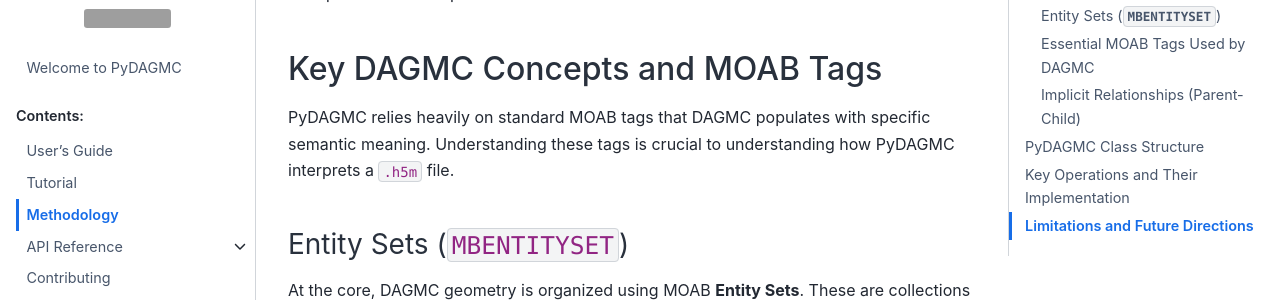
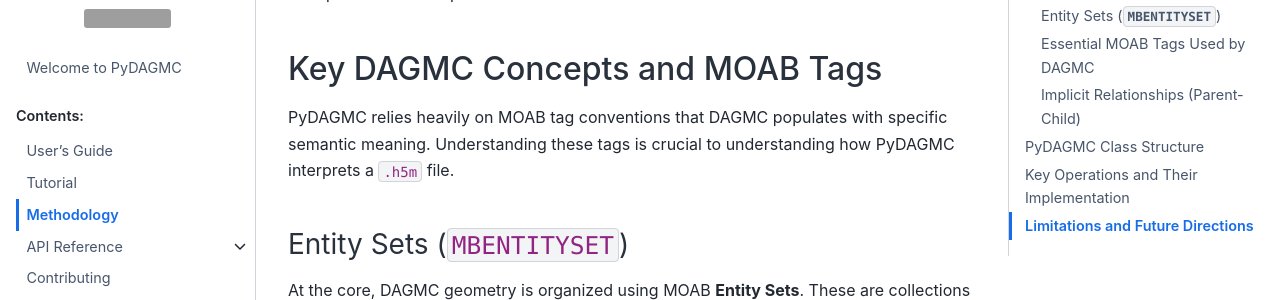
Before and after one commit to svalinn/pydagmc, a Sphinx documentation site: the page built from docs/source/methodology.md, in a window 1280 px wide and 900 px high, scrolled down 1826 px. Shown: the part 153-453 px from the top of the window. Built offline with Sphinx 7.4.7 and the Sphinx Book theme 1.1.4, drawn with Linux system fonts in a browser that asks for light colours; grey boxes are pictures that could not be loaded.

Commit message:
Update docs/source/methodology.md
Co-authored-by: Patrick Shriwise <pshriwise@gmail.com>

```diff
--- a/docs/source/methodology.md
+++ b/docs/source/methodology.md
@@ -50,7 +50,7 @@
 
 ## Key DAGMC Concepts and MOAB Tags
 
-PyDAGMC relies heavily on standard MOAB tags that DAGMC populates with specific semantic meaning. Understanding these tags is crucial to understanding how PyDAGMC interprets a `.h5m` file.
+PyDAGMC relies heavily on MOAB tag conventions that DAGMC populates with specific semantic meaning. Understanding these tags is crucial to understanding how PyDAGMC interprets a `.h5m` file.
 
 ### Entity Sets (`MBENTITYSET`)
 
```
